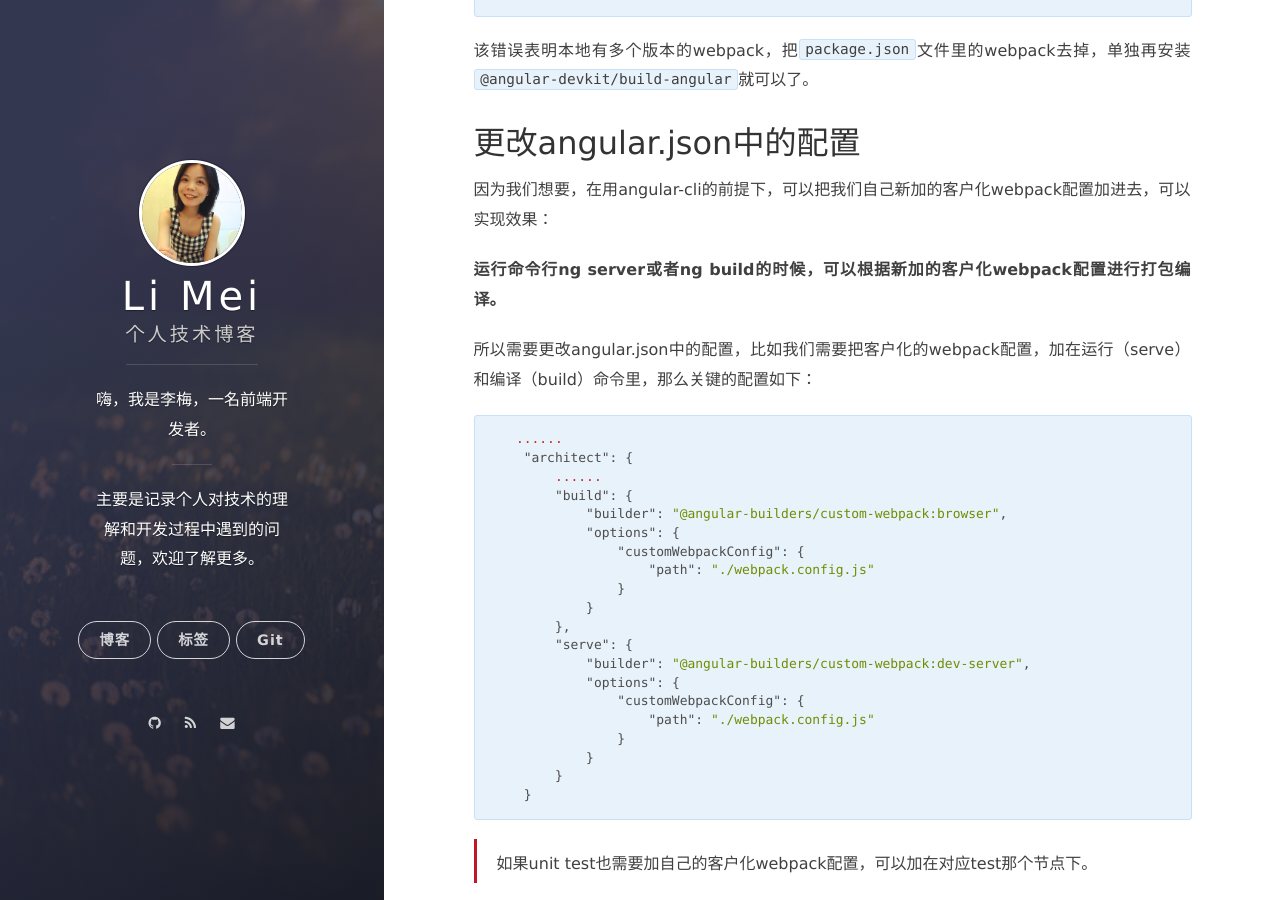
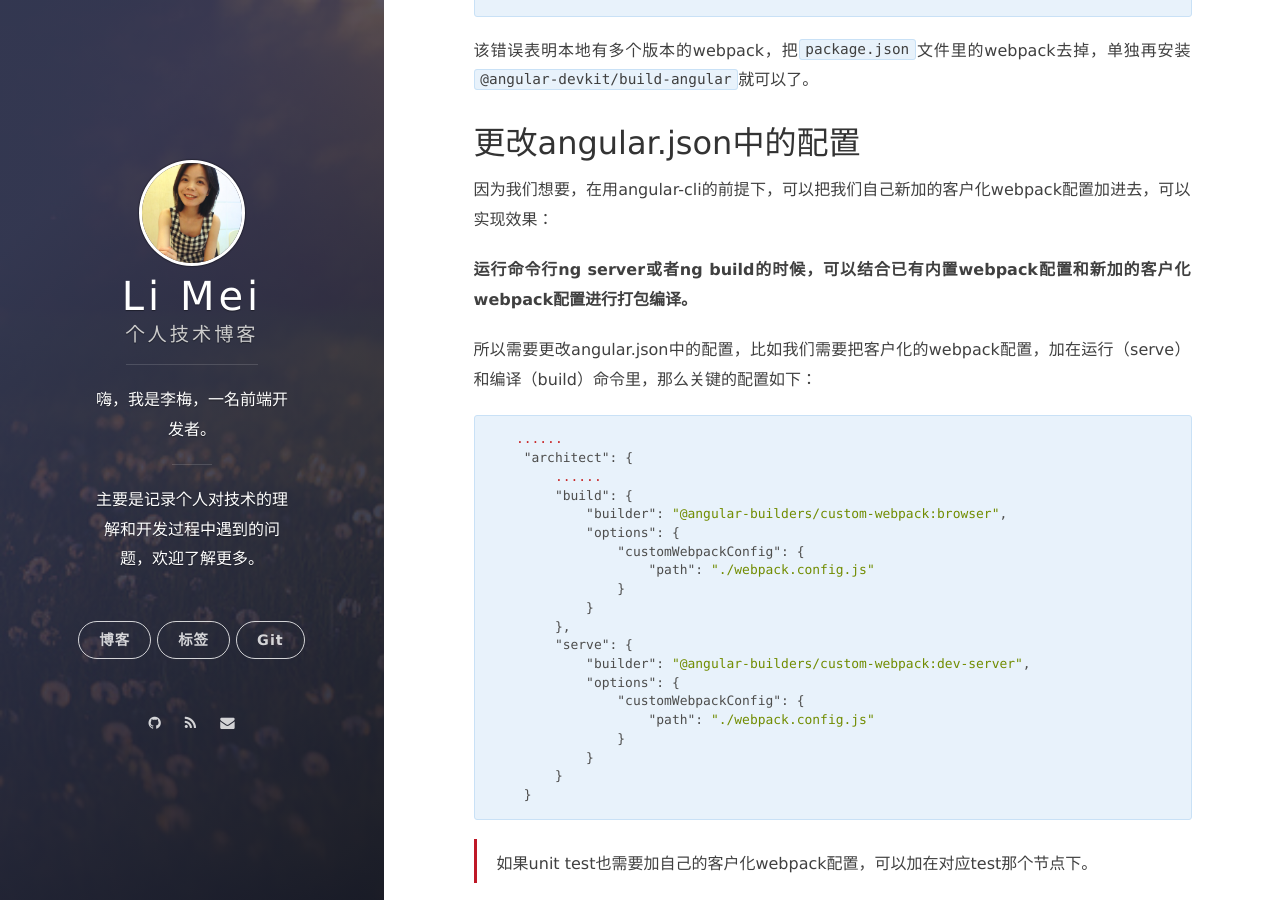
Before and after one commit to LiMeii/LiMeii.github.io, a Jekyll site: the page built from _posts/2019-08-18-angular-customize-webpack.md, in a window 1280 px wide and 900 px high, scrolled down 1694 px. Built offline with Jekyll 4.4.1, drawn with Linux system fonts in a browser that asks for light colours; nearby versions of some CDN libraries.

Commit message:
update angular customize webpack post

```diff
--- a/_posts/2019-08-18-angular-customize-webpack.md
+++ b/_posts/2019-08-18-angular-customize-webpack.md
@@ -45,7 +45,7 @@ Error: No module factory available for dependency type: ContextElementDependency
 因为我们想要，在用angular-cli的前提下，可以把我们自己新加的客户化webpack配置加进去，可以实现效果：
 
 
-**运行命令行ng server或者ng build的时候，可以根据新加的客户化webpack配置进行打包编译。**
+**运行命令行ng server或者ng build的时候，可以结合已有内置webpack配置和新加的客户化webpack配置进行打包编译。**
 
 
 所以需要更改angular.json中的配置，比如我们需要把客户化的webpack配置，加在运行（serve）和编译（build）命令里，那么关键的配置如下：
```
Also changed, not shown: tag.md (+1 -1 lines).
